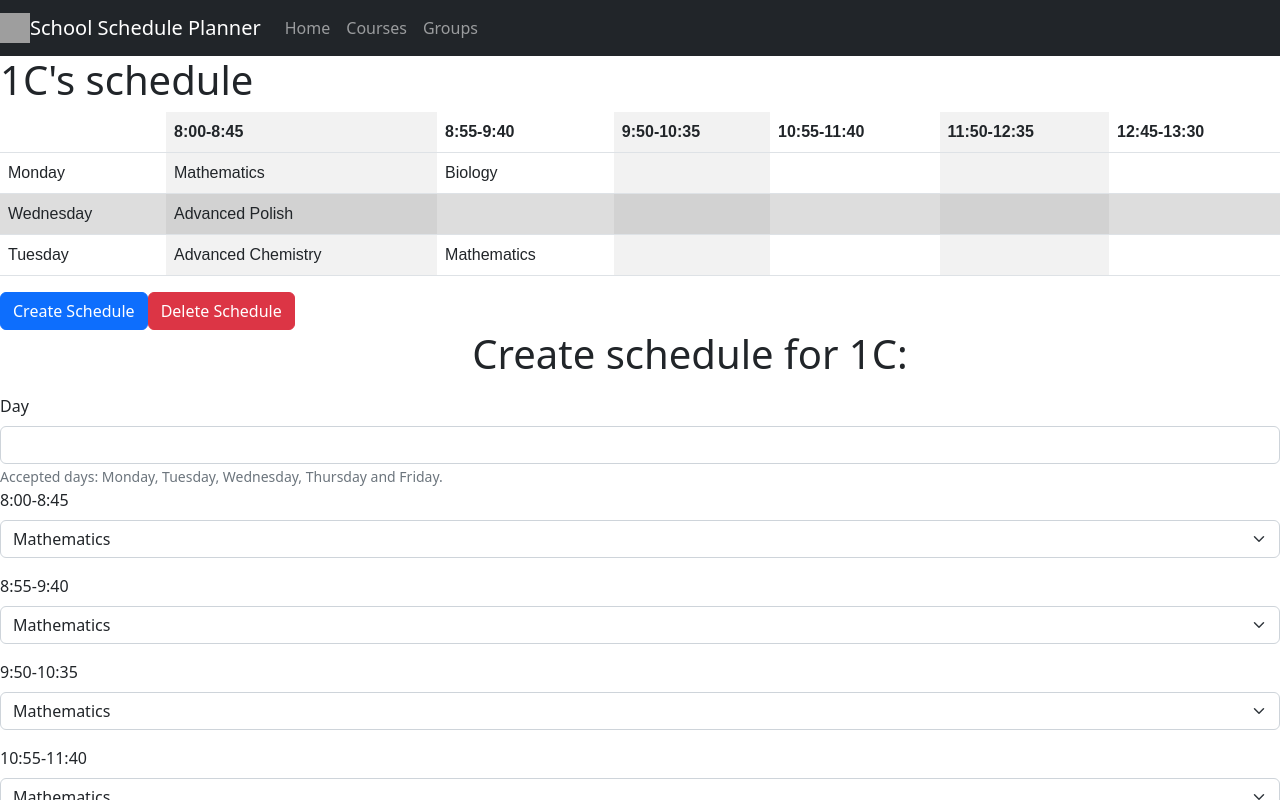
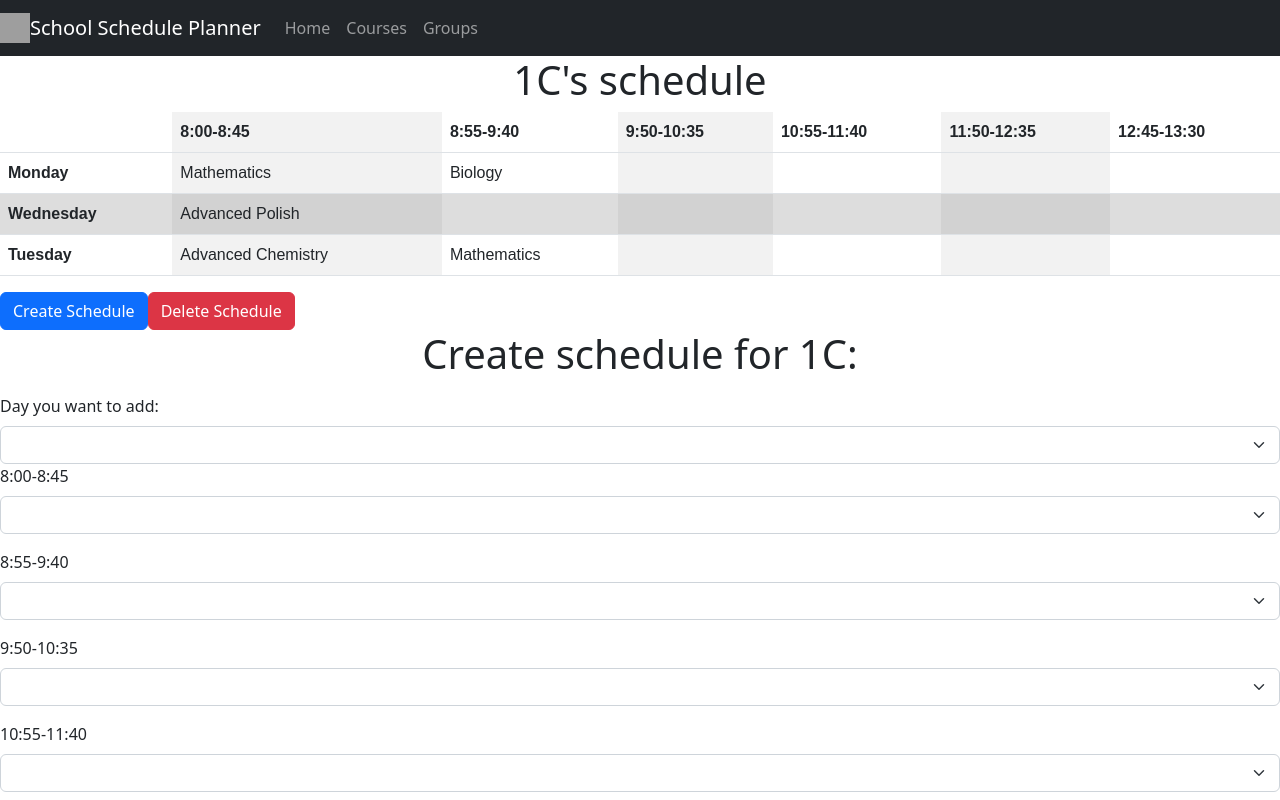
Before and after one commit to m-kmiec/school-schedule-planner, a React (Create React App) app: page /schedule/1C in a window 1280 px wide. Both pictures are taken after a click on the button "Create Schedule". Shown: the top 800 px of the page. Built offline with nearby package versions, Linux system fonts and the light colour scheme; data requests are answered from the project's data file; grey boxes are pictures that could not be loaded; the HTML template or start-up script is replaced by a standard one.

Commit message:
changes to schedule form

```diff
--- a/db.json
+++ b/db.json
@@ -352,28 +352,6 @@
       "id": 15
     },
     {
-      "className": "2A",
-      "day": "Thursday",
-      "firstTimestamp": "",
-      "secondTimestamp": "",
-      "thirdTimestamp": "",
-      "fourthTimestamp": "",
-      "fifthTimestamp": "",
-      "sixthTimestamp": "",
-      "id": 16
-    },
-    {
-      "className": "2A",
-      "day": "Friday",
-      "firstTimestamp": "Biology",
-      "secondTimestamp": "",
-      "thirdTimestamp": "",
-      "fourthTimestamp": "",
-      "fifthTimestamp": "",
-      "sixthTimestamp": "",
-      "id": 17
-    },
-    {
       "className": "3F",
       "day": "Thursday",
       "firstTimestamp": "Advanced Chemistry",
@@ -383,6 +361,37 @@
       "fifthTimestamp": "",
       "sixthTimestamp": "",
       "id": 18
+    },
+    {
+      "className": "2A",
+      "day": "Thursday",
+      "firstTimestamp": "Mathematics",
+      "secondTimestamp": "Polish",
+      "thirdTimestamp": "Advanced History",
+      "fourthTimestamp": "Advanced History",
+      "fifthTimestamp": "",
+      "sixthTimestamp": "",
+      "id": 19
+    }
+  ],
+  "days": [
+    {
+      "label": ""
+    },
+    {
+      "label": "Monday"
+    },
+    {
+      "label": "Tuesday"
+    },
+    {
+      "label": "Wednesday"
+    },
+    {
+      "label": "Thursday"
+    },
+    {
+      "label": "Friday"
     }
   ]
 }
--- a/src/Home.tsx
+++ b/src/Home.tsx
@@ -1,15 +1,14 @@
-import axios from "axios";
 import { useEffect, useState } from "react";
 import ListGroup from "react-bootstrap/ListGroup";
 import { Link } from "react-router-dom";
 import { StudentGroup } from "./data/StudentGroups";
+import Service from "./service/Service";
 
 function Home() {
   const [studentGroups, setStudentGroups] = useState<StudentGroup[]>([]);
 
   useEffect(() => {
-    axios
-      .get("http://localhost:3004/studentGroups")
+    Service.getStudentGroups()
       .then((res) => {
         setStudentGroups(res.data);
       })
--- a/src/schedule/DeleteSchedule.tsx
+++ b/src/schedule/DeleteSchedule.tsx
@@ -1,4 +1,3 @@
-import axios from "axios";
 import { useState } from "react";
 import { Button, Form } from "react-bootstrap";
 import Service from "../service/Service";
--- a/src/schedule/Schedule.tsx
+++ b/src/schedule/Schedule.tsx
@@ -1,4 +1,3 @@
-import axios from "axios";
 import { useEffect, useState } from "react";
 import { Button, Table } from "react-bootstrap";
 import { useParams } from "react-router-dom";
@@ -34,7 +33,7 @@ function Schedule() {
     return scheduleForDay.map(function (val, i) {
       return (
         <tr key={i}>
-          <td>{val["day"]}</td>
+          <td className="day-column">{val["day"]}</td>
           <td>{val["firstTimestamp"]}</td>
           <td>{val["secondTimestamp"]}</td>
           <td>{val["thirdTimestamp"]}</td>
@@ -48,7 +47,7 @@ function Schedule() {
 
   return (
     <div>
-      <h1> {className}'s schedule </h1>
+      <h1 className="schedule"> {className}'s schedule </h1>
       <Table id="myTable" striped="columns">
         <thead>
           <tr>
--- a/src/schedule/ScheduleForm.style.css
+++ b/src/schedule/ScheduleForm.style.css
@@ -1,4 +1,7 @@
-.kebab-case {
-    margin-left: 100px;
+.schedule {
     text-align: center;
 }
+
+.day-column {
+    font-weight: bold;
+}
--- a/src/schedule/ScheduleForm.tsx
+++ b/src/schedule/ScheduleForm.tsx
@@ -9,6 +9,10 @@ export type Props = {
   className: string;
 };
 
+export type Day = {
+  label: string;
+};
+
 function ScheduleForm(props: Props) {
   const [first, setFirst] = useState("");
   const [second, setSecond] = useState("");
@@ -18,6 +22,17 @@ function ScheduleForm(props: Props) {
   const [sixth, setSixth] = useState("");
   const [selectedDay, setDay] = useState("");
   const [courses, setCourses] = useState<Course[]>([]);
+  const [days, setDays] = useState<Day[]>([]);
+
+  useEffect(() => {
+    Service.getDays()
+      .then((res) => {
+        setDays(res.data);
+      })
+      .catch(function (error) {
+        console.log(error);
+      });
+  });
 
   useEffect(() => {
     getAllCourses();
@@ -31,6 +46,13 @@ function ScheduleForm(props: Props) {
       ]);
 
     setCourses([
+      {
+        subject: { name: "", abbre: "", isMandatory: true },
+        teacher: { name: "", surrname: "" },
+        type: "",
+        duration: 45,
+        hoursReq: 4,
+      },
       ...fetchedCourses.filter(
         (c: { subject: { isMandatory: boolean } }) =>
           c.subject.isMandatory === true
@@ -88,20 +110,22 @@ function ScheduleForm(props: Props) {
 
   return (
     <div>
-      <div className="kebab-case">
+      <div className="schedule">
         <h1> Create schedule for {props.className}: </h1>
       </div>
       <Form className="mt-3 mb-3" onSubmit={handleSubmit}>
         <Form.Group>
-          <Form.Label> Day </Form.Label>
-          <Form.Control
-            type="text"
+          <Form.Label> Day you want to add: </Form.Label>
+          <Form.Select
             value={selectedDay}
             onChange={(e) => setDay(e.target.value)}
-          />
-          <Form.Text>
-            Accepted days: Monday, Tuesday, Wednesday, Thursday and Friday.
-          </Form.Text>
+          >
+            {days.map((day) => (
+              <option key={day.label} value={day.label}>
+                {day.label}
+              </option>
+            ))}
+          </Form.Select>
         </Form.Group>
         {renderFormGroup("8:00-8:45", first, setFirst)}
         {renderFormGroup("8:55-9:40", second, setSecond)}
--- a/src/service/Service.tsx
+++ b/src/service/Service.tsx
@@ -4,6 +4,7 @@ import { StudentGroup } from "../data/StudentGroups";
 import { Subject } from "../data/Subject";
 import { Teacher } from "../data/Teacher";
 import http from "../http-common";
+import { Day } from "../schedule/ScheduleForm";
 
 const getCourses = () => {
   return http.get<Array<Course>>("/courses");
@@ -26,7 +27,7 @@ const getTimestamps = () => {
 };
 
 const getDays = () => {
-  return http.get<Array<String>>("/days");
+  return http.get<Array<Day>>("/days");
 };
 
 const getAdditionalCourses = (studentGroup: string) => {
```
